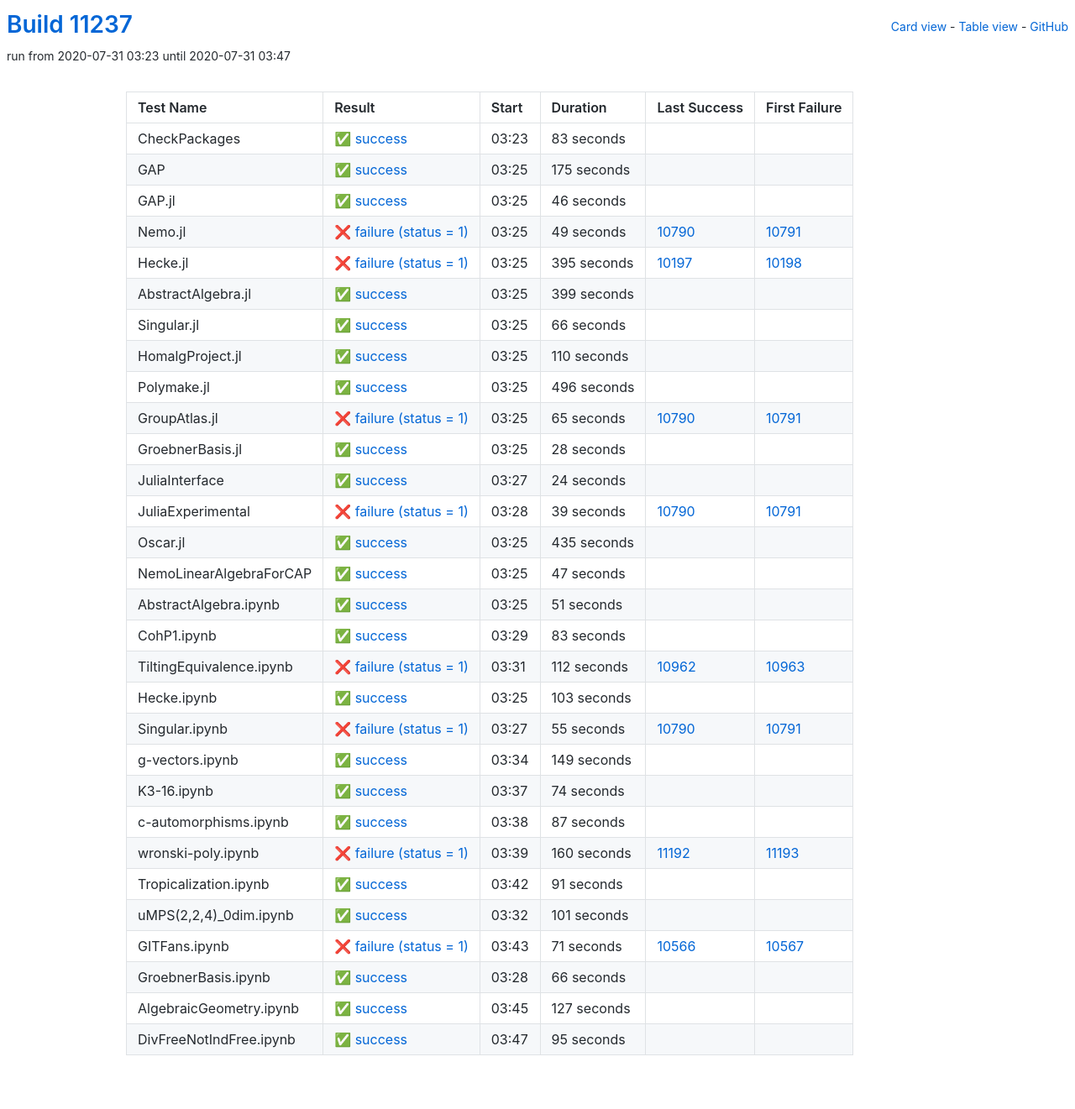
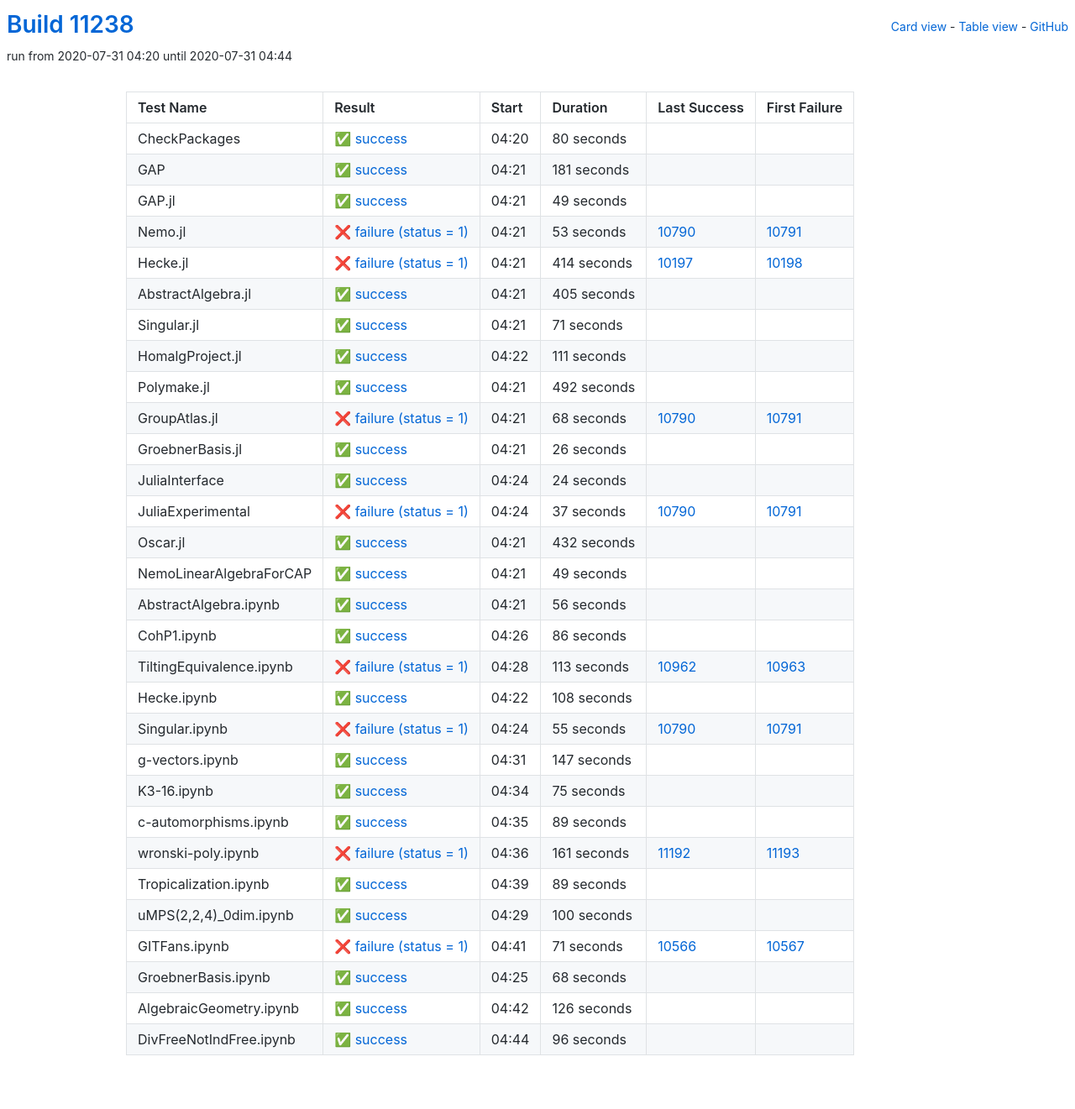
Before and after one commit to oscar-system/oscar-ci-status, a Jekyll site: the page built from table.html, in a window 1280 px wide. Shown: the whole page at 84% size. Built offline with Jekyll 4.4.1, drawn with Linux system fonts in a browser that asks for light colours.

Commit message:
Build #11238

```diff
--- a/_data/ci.yml
+++ b/_data/ci.yml
@@ -1,6 +1,6 @@
 ---
-build: 11237
-build_url: https://oscarci.mathematik.uni-kl.de/job/oscar/11237/
+build: 11238
+build_url: https://oscarci.mathematik.uni-kl.de/job/oscar/11238/
 job: oscar
 organization: oscar-system
 repo: oscar-ci-status
@@ -8,140 +8,140 @@
 tests:
 - name: CheckPackages
   id: checkpackages
-  log: https://oscarci.mathematik.uni-kl.de/job/oscar/11237/artifact/logs/build-11237/CheckPackages.log
-  start: 2020-07-31 03:23
+  log: https://oscarci.mathematik.uni-kl.de/job/oscar/11238/artifact/logs/build-11238/CheckPackages.log
+  start: 2020-07-31 04:20
   success: true
   exitcode: 0
   status: success
-  duration: 83
+  duration: 80
   last_success: false
   last_success_url:
   first_failure: false
   first_failure_url:
 - name: GAP
   id: gap
-  log: https://oscarci.mathematik.uni-kl.de/job/oscar/11237/artifact/logs/build-11237/GAP.log
-  start: 2020-07-31 03:25
+  log: https://oscarci.mathematik.uni-kl.de/job/oscar/11238/artifact/logs/build-11238/GAP.log
+  start: 2020-07-31 04:21
   success: true
   exitcode: 0
   status: success
-  duration: 175
+  duration: 181
   last_success: false
   last_success_url:
   first_failure: false
   first_failure_url:
 - name: GAP.jl
   id: gap-jl
-  log: https://oscarci.mathematik.uni-kl.de/job/oscar/11237/artifact/logs/build-11237/GAP.jl.log
-  start: 2020-07-31 03:25
+  log: https://oscarci.mathematik.uni-kl.de/job/oscar/11238/artifact/logs/build-11238/GAP.jl.log
+  start: 2020-07-31 04:21
   success: true
   exitcode: 0
   status: success
-  duration: 46
+  duration: 49
   last_success: false
   last_success_url:
   first_failure: false
   first_failure_url:
 - name: Nemo.jl
   id: nemo-jl
-  log: https://oscarci.mathematik.uni-kl.de/job/oscar/11237/artifact/logs/build-11237/Nemo.jl.log
-  start: 2020-07-31 03:25
+  log: https://oscarci.mathematik.uni-kl.de/job/oscar/11238/artifact/logs/build-11238/Nemo.jl.log
+  start: 2020-07-31 04:21
   success: false
   exitcode: 1
   status: failure
-  duration: 49
+  duration: 53
   last_success: 10790
   last_success_url: https://oscarci.mathematik.uni-kl.de/job/oscar/10790/
   first_failure: 10791
   first_failure_url: https://oscarci.mathematik.uni-kl.de/job/oscar/10791/
 - name: Hecke.jl
   id: hecke-jl
-  log: https://oscarci.mathematik.uni-kl.de/job/oscar/11237/artifact/logs/build-11237/Hecke.jl.log
-  start: 2020-07-31 03:25
+  log: https://oscarci.mathematik.uni-kl.de/job/oscar/11238/artifact/logs/build-11238/Hecke.jl.log
+  start: 2020-07-31 04:21
   success: false
   exitcode: 1
   status: failure
-  duration: 395
+  duration: 414
   last_success: 10197
   last_success_url: https://oscarci.mathematik.uni-kl.de/job/oscar/10197/
   first_failure: 10198
   first_failure_url: https://oscarci.mathematik.uni-kl.de/job/oscar/10198/
 - name: AbstractAlgebra.jl
   id: abstractalgebra-jl
-  log: https://oscarci.mathematik.uni-kl.de/job/oscar/11237/artifact/logs/build-11237/AbstractAlgebra.jl.log
-  start: 2020-07-31 03:25
+  log: https://oscarci.mathematik.uni-kl.de/job/oscar/11238/artifact/logs/build-11238/AbstractAlgebra.jl.log
+  start: 2020-07-31 04:21
   success: true
   exitcode: 0
   status: success
-  duration: 399
+  duration: 405
   last_success: false
   last_success_url:
   first_failure: false
   first_failure_url:
 - name: Singular.jl
   id: singular-jl
-  log: https://oscarci.mathematik.uni-kl.de/job/oscar/11237/artifact/logs/build-11237/Singular.jl.log
-  start: 2020-07-31 03:25
+  log: https://oscarci.mathematik.uni-kl.de/job/oscar/11238/artifact/logs/build-11238/Singular.jl.log
+  start: 2020-07-31 04:21
   success: true
   exitcode: 0
   status: success
-  duration: 66
+  duration: 71
   last_success: false
   last_success_url:
   first_failure: false
   first_failure_url:
 - name: HomalgProject.jl
   id: homalgproject-jl
-  log: https://oscarci.mathematik.uni-kl.de/job/oscar/11237/artifact/logs/build-11237/HomalgProject.jl.log
-  start: 2020-07-31 03:25
+  log: https://oscarci.mathematik.uni-kl.de/job/oscar/11238/artifact/logs/build-11238/HomalgProject.jl.log
+  start: 2020-07-31 04:22
   success: true
   exitcode: 0
   status: success
-  duration: 110
+  duration: 111
   last_success: false
   last_success_url:
   first_failure: false
   first_failure_url:
 - name: Polymake.jl
   id: polymake-jl
-  log: https://oscarci.mathematik.uni-kl.de/job/oscar/11237/artifact/logs/build-11237/Polymake.jl.log
-  start: 2020-07-31 03:25
+  log: https://oscarci.mathematik.uni-kl.de/job/oscar/11238/artifact/logs/build-11238/Polymake.jl.log
+  start: 2020-07-31 04:21
   success: true
   exitcode: 0
   status: success
-  duration: 496
+  duration: 492
   last_success: false
   last_success_url:
   first_failure: false
   first_failure_url:
 - name: GroupAtlas.jl
   id: groupatlas-jl
-  log: https://oscarci.mathematik.uni-kl.de/job/oscar/11237/artifact/logs/build-11237/GroupAtlas.jl.log
-  start: 2020-07-31 03:25
+  log: https://oscarci.mathematik.uni-kl.de/job/oscar/11238/artifact/logs/build-11238/GroupAtlas.jl.log
+  start: 2020-07-31 04:21
   success: false
   exitcode: 1
   status: failure
-  duration: 65
+  duration: 68
   last_success: 10790
   last_success_url: https://oscarci.mathematik.uni-kl.de/job/oscar/10790/
   first_failure: 10791
   first_failure_url: https://oscarci.mathematik.uni-kl.de/job/oscar/10791/
 - name: GroebnerBasis.jl
   id: groebnerbasis-jl
-  log: https://oscarci.mathematik.uni-kl.de/job/oscar/11237/artifact/logs/build-11237/GroebnerBasis.jl.log
-  start: 2020-07-31 03:25
+  log: https://oscarci.mathematik.uni-kl.de/job/oscar/11238/artifact/logs/build-11238/GroebnerBasis.jl.log
+  start: 2020-07-31 04:21
   success: true
   exitcode: 0
   status: success
-  duration: 28
+  duration: 26
   last_success: false
   last_success_url:
   first_failure: false
   first_failure_url:
 - name: JuliaInterface
   id: juliainterface
-  log: https://oscarci.mathematik.uni-kl.de/job/oscar/11237/artifact/logs/build-11237/JuliaInterface.log
-  start: 2020-07-31 03:27
+  log: https://oscarci.mathematik.uni-kl.de/job/oscar/11238/artifact/logs/build-11238/JuliaInterface.log
+  start: 2020-07-31 04:24
   success: true
   exitcode: 0
   status: success
@@ -152,92 +152,92 @@
   first_failure_url:
 - name: JuliaExperimental
   id: juliaexperimental
-  log: https://oscarci.mathematik.uni-kl.de/job/oscar/11237/artifact/logs/build-11237/JuliaExperimental.log
-  start: 2020-07-31 03:28
+  log: https://oscarci.mathematik.uni-kl.de/job/oscar/11238/artifact/logs/build-11238/JuliaExperimental.log
+  start: 2020-07-31 04:24
   success: false
   exitcode: 1
   status: failure
-  duration: 39
+  duration: 37
   last_success: 10790
   last_success_url: https://oscarci.mathematik.uni-kl.de/job/oscar/10790/
   first_failure: 10791
   first_failure_url: https://oscarci.mathematik.uni-kl.de/job/oscar/10791/
 - name: Oscar.jl
   id: oscar-jl
-  log: https://oscarci.mathematik.uni-kl.de/job/oscar/11237/artifact/logs/build-11237/Oscar.jl.log
-  start: 2020-07-31 03:25
+  log: https://oscarci.mathematik.uni-kl.de/job/oscar/11238/artifact/logs/build-11238/Oscar.jl.log
+  start: 2020-07-31 04:21
   success: true
   exitcode: 0
   status: success
-  duration: 435
+  duration: 432
   last_success: false
   last_success_url:
   first_failure: false
   first_failure_url:
 - name: NemoLinearAlgebraForCAP
   id: nemolinearalgebraforcap
-  log: https://oscarci.mathematik.uni-kl.de/job/oscar/11237/artifact/logs/build-11237/NemoLinearAlgebraForCAP.log
-  start: 2020-07-31 03:25
+  log: https://oscarci.mathematik.uni-kl.de/job/oscar/11238/artifact/logs/build-11238/NemoLinearAlgebraForCAP.log
+  start: 2020-07-31 04:21
   success: true
   exitcode: 0
   status: success
-  duration: 47
+  duration: 49
   last_success: false
   last_success_url:
   first_failure: false
   first_failure_url:
 - name: AbstractAlgebra.ipynb
   id: abstractalgebra-ipynb
-  log: https://oscarci.mathematik.uni-kl.de/job/oscar/11237/artifact/logs/build-11237/AbstractAlgebra.ipynb.log
-  start: 2020-07-31 03:25
+  log: https://oscarci.mathematik.uni-kl.de/job/oscar/11238/artifact/logs/build-11238/AbstractAlgebra.ipynb.log
+  start: 2020-07-31 04:21
   success: true
   exitcode: 0
   status: success
-  duration: 51
+  duration: 56
   last_success: false
   last_success_url:
   first_failure: false
   first_failure_url:
 - name: CohP1.ipynb
   id: cohp1-ipynb
-  log: https://oscarci.mathematik.uni-kl.de/job/oscar/11237/artifact/logs/build-11237/CohP1.ipynb.log
-  start: 2020-07-31 03:29
+  log: https://oscarci.mathematik.uni-kl.de/job/oscar/11238/artifact/logs/build-11238/CohP1.ipynb.log
+  start: 2020-07-31 04:26
   success: true
   exitcode: 0
   status: success
-  duration: 83
+  duration: 86
   last_success: false
   last_success_url:
   first_failure: false
   first_failure_url:
 - name: TiltingEquivalence.ipynb
   id: tiltingequivalence-ipynb
-  log: https://oscarci.mathematik.uni-kl.de/job/oscar/11237/artifact/logs/build-11237/TiltingEquivalence.ipynb.log
-  start: 2020-07-31 03:31
+  log: https://oscarci.mathematik.uni-kl.de/job/oscar/11238/artifact/logs/build-11238/TiltingEquivalence.ipynb.log
+  start: 2020-07-31 04:28
   success: false
   exitcode: 1
   status: failure
-  duration: 112
+  duration: 113
   last_success: 10962
   last_success_url: https://oscarci.mathematik.uni-kl.de/job/oscar/10962/
   first_failure: 10963
   first_failure_url: https://oscarci.mathematik.uni-kl.de/job/oscar/10963/
 - name: Hecke.ipynb
   id: hecke-ipynb
-  log: https://oscarci.mathematik.uni-kl.de/job/oscar/11237/artifact/logs/build-11237/Hecke.ipynb.log
-  start: 2020-07-31 03:25
+  log: https://oscarci.mathematik.uni-kl.de/job/oscar/11238/artifact/logs/build-11238/Hecke.ipynb.log
+  start: 2020-07-31 04:22
   success: true
   exitcode: 0
   status: success
-  duration: 103
+  duration: 108
   last_success: false
   last_success_url:
   first_failure: false
   first_failure_url:
 - name: Singular.ipynb
   id: singular-ipynb
-  log: https://oscarci.mathematik.uni-kl.de/job/oscar/11237/artifact/logs/build-11237/Singular.ipynb.log
-  start: 2020-07-31 03:27
+  log: https://oscarci.mathematik.uni-kl.de/job/oscar/11238/artifact/logs/build-11238/Singular.ipynb.log
+  start: 2020-07-31 04:24
   success: false
   exitcode: 1
   status: failure
@@ -248,80 +248,80 @@
   first_failure_url: https://oscarci.mathematik.uni-kl.de/job/oscar/10791/
 - name: g-vectors.ipynb
   id: g-vectors-ipynb
-  log: https://oscarci.mathematik.uni-kl.de/job/oscar/11237/artifact/logs/build-11237/g-vectors.ipynb.log
-  start: 2020-07-31 03:34
+  log: https://oscarci.mathematik.uni-kl.de/job/oscar/11238/artifact/logs/build-11238/g-vectors.ipynb.log
+  start: 2020-07-31 04:31
   success: true
   exitcode: 0
   status: success
-  duration: 149
+  duration: 147
   last_success: false
   last_success_url:
   first_failure: false
   first_failure_url:
 - name: K3-16.ipynb
   id: k3-16-ipynb
-  log: https://oscarci.mathematik.uni-kl.de/job/oscar/11237/artifact/logs/build-11237/K3-16.ipynb.log
-  start: 2020-07-31 03:37
+  log: https://oscarci.mathematik.uni-kl.de/job/oscar/11238/artifact/logs/build-11238/K3-16.ipynb.log
+  start: 2020-07-31 04:34
   success: true
   exitcode: 0
   status: success
-  duration: 74
+  duration: 75
   last_success: false
   last_success_url:
   first_failure: false
   first_failure_url:
 - name: c-automorphisms.ipynb
   id: c-automorphisms-ipynb
-  log: https://oscarci.mathematik.uni-kl.de/job/oscar/11237/artifact/logs/build-11237/c-automorphisms.ipynb.log
-  start: 2020-07-31 03:38
+  log: https://oscarci.mathematik.uni-kl.de/job/oscar/11238/artifact/logs/build-11238/c-automorphisms.ipynb.log
+  start: 2020-07-31 04:35
   success: true
   exitcode: 0
   status: success
-  duration: 87
+  duration: 89
   last_success: false
   last_success_url:
   first_failure: false
   first_failure_url:
 - name: wronski-poly.ipynb
   id: wronski-poly-ipynb
-  log: https://oscarci.mathematik.uni-kl.de/job/oscar/11237/artifact/logs/build-11237/wronski-poly.ipynb.log
-  start: 2020-07-31 03:39
+  log: https://oscarci.mathematik.uni-kl.de/job/oscar/11238/artifact/logs/build-11238/wronski-poly.ipynb.log
+  start: 2020-07-31 04:36
   success: false
   exitcode: 1
   status: failure
-  duration: 160
+  duration: 161
   last_success: 11192
   last_success_url: https://oscarci.mathematik.uni-kl.de/job/oscar/11192/
   first_failure: 11193
   first_failure_url: https://oscarci.mathematik.uni-kl.de/job/oscar/11193/
 - name: Tropicalization.ipynb
   id: tropicalization-ipynb
-  log: https://oscarci.mathematik.uni-kl.de/job/oscar/11237/artifact/logs/build-11237/Tropicalization.ipynb.log
-  start: 2020-07-31 03:42
+  log: https://oscarci.mathematik.uni-kl.de/job/oscar/11238/artifact/logs/build-11238/Tropicalization.ipynb.log
+  start: 2020-07-31 04:39
   success: true
   exitcode: 0
   status: success
-  duration: 91
+  duration: 89
   last_success: false
   last_success_url:
   first_failure: false
   first_failure_url:
 - name: uMPS(2,2,4)_0dim.ipynb
   id: umps-2-2-4-0dim-ipynb
-  log: https://oscarci.mathematik.uni-kl.de/job/oscar/11237/artifact/logs/build-11237/uMPS-2-2-4-_0dim.ipynb.log
-  start: 2020-07-31 03:32
+  log: https://oscarci.mathematik.uni-kl.de/job/oscar/11238/artifact/logs/build-11238/uMPS-2-2-4-_0dim.ipynb.log
+  start: 2020-07-31 04:29
   success: true
   exitcode: 0
   status: success
-  duration: 101
+  duration: 100
   last_success: false
   last_success_url:
   first_failure: false
   first_failure_url:
 - name: GITFans.ipynb
   id: gitfans-ipynb
-  log: https://oscarci.mathematik.uni-kl.de/job/oscar/11237/artifact/logs/build-11237/GITFans.ipynb.log
-  start: 2020-07-31 03:43
+  log: https://oscarci.mathematik.uni-kl.de/job/oscar/11238/artifact/logs/build-11238/GITFans.ipynb.log
+  start: 2020-07-31 04:41
   success: false
   exitcode: 1
   status: failure
@@ -332,36 +332,36 @@
   first_failure_url: https://oscarci.mathematik.uni-kl.de/job/oscar/10567/
 - name: GroebnerBasis.ipynb
   id: groebnerbasis-ipynb
-  log: https://oscarci.mathematik.uni-kl.de/job/oscar/11237/artifact/logs/build-11237/GroebnerBasis.ipynb.log
-  start: 2020-07-31 03:28
+  log: https://oscarci.mathematik.uni-kl.de/job/oscar/11238/artifact/logs/build-11238/GroebnerBasis.ipynb.log
+  start: 2020-07-31 04:25
   success: true
   exitcode: 0
   status: success
-  duration: 66
+  duration: 68
   last_success: false
   last_success_url:
   first_failure: false
   first_failure_url:
 - name: AlgebraicGeometry.ipynb
   id: algebraicgeometry-ipynb
-  log: https://oscarci.mathematik.uni-kl.de/job/oscar/11237/artifact/logs/build-11237/AlgebraicGeometry.ipynb.log
-  start: 2020-07-31 03:45
+  log: https://oscarci.mathematik.uni-kl.de/job/oscar/11238/artifact/logs/build-11238/AlgebraicGeometry.ipynb.log
+  start: 2020-07-31 04:42
   success: true
   exitcode: 0
   status: success
-  duration: 127
+  duration: 126
   last_success: false
   last_success_url:
   first_failure: false
   first_failure_url:
 - name: DivFreeNotIndFree.ipynb
   id: divfreenotindfree-ipynb
-  log: https://oscarci.mathematik.uni-kl.de/job/oscar/11237/artifact/logs/build-11237/DivFreeNotIndFree.ipynb.log
-  start: 2020-07-31 03:47
+  log: https://oscarci.mathematik.uni-kl.de/job/oscar/11238/artifact/logs/build-11238/DivFreeNotIndFree.ipynb.log
+  start: 2020-07-31 04:44
   success: true
   exitcode: 0
   status: success
-  duration: 95
+  duration: 96
   last_success: false
   last_success_url:
   first_failure: false
```
Also changed, not shown: README.md.
